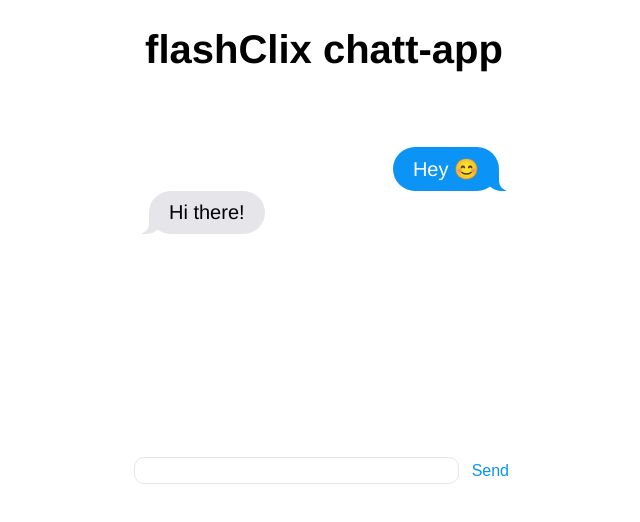
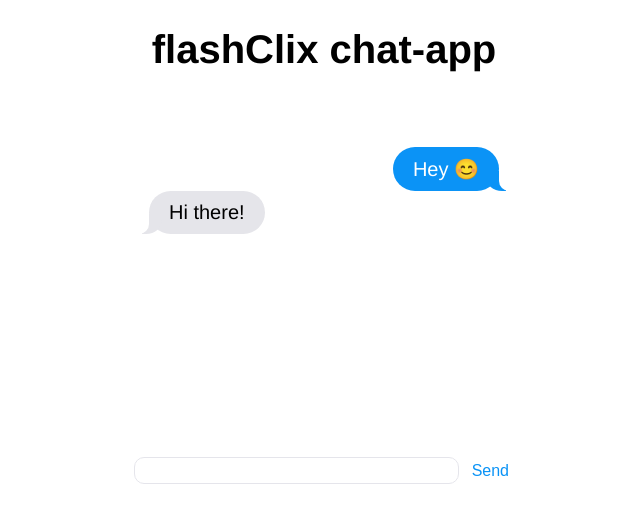
Before and after one commit to dkillermachine/chat-app, a website: page client/index.html in a window 1280 px wide. Shown: the whole page, without its empty margins (316-956 px from the left). Drawn offline with nearby package versions, Linux system fonts and the light colour scheme; no server answers.

Commit message:
Update index.html

```diff
--- a/client/index.html
+++ b/client/index.html
@@ -10,7 +10,7 @@
 </head>
 
 <body>
-<h1>flashClix chatt-app</h1>
+<h1>flashClix chat-app</h1>
   <main>
     <section>
       <p>Hey 😊</p>
```
